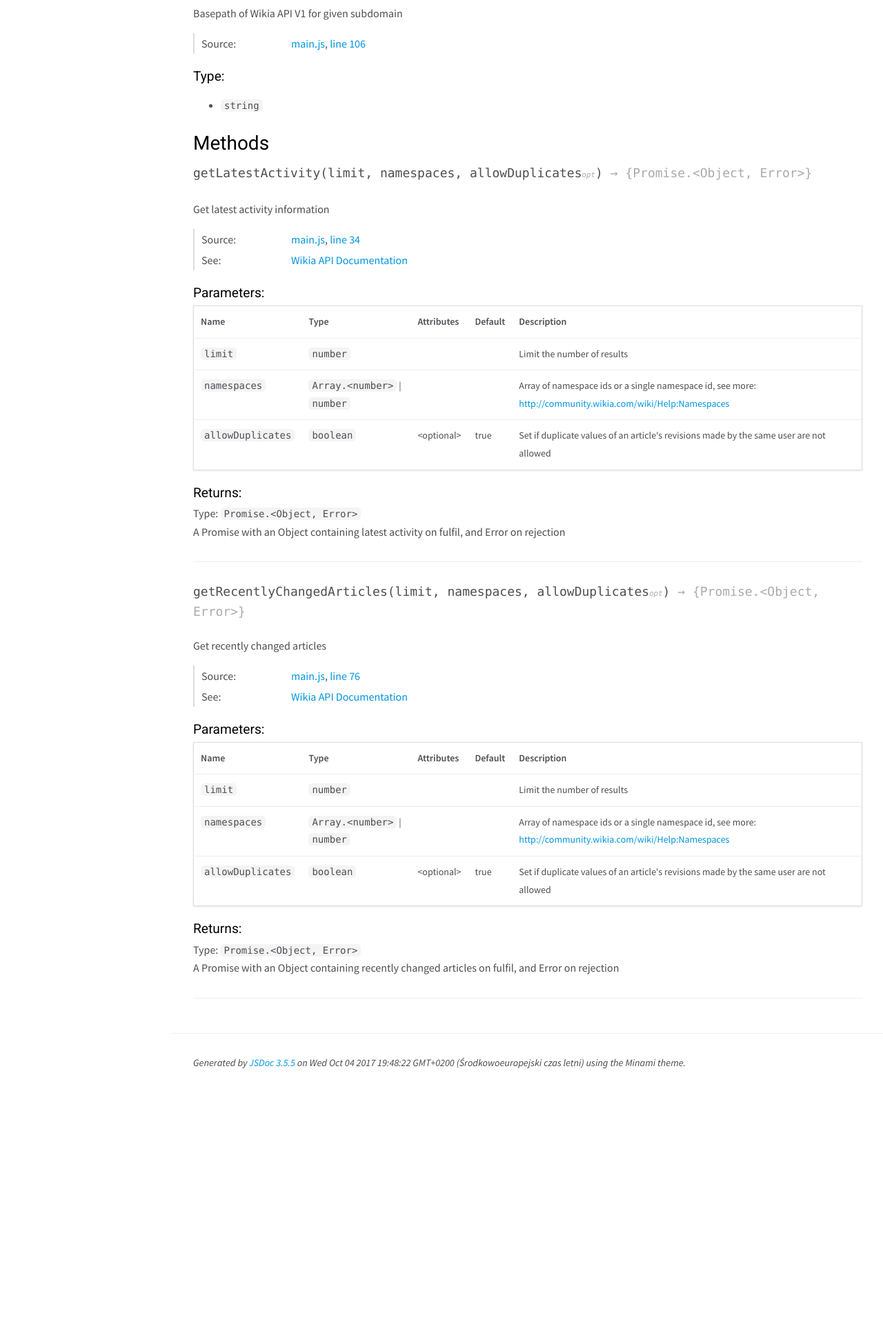
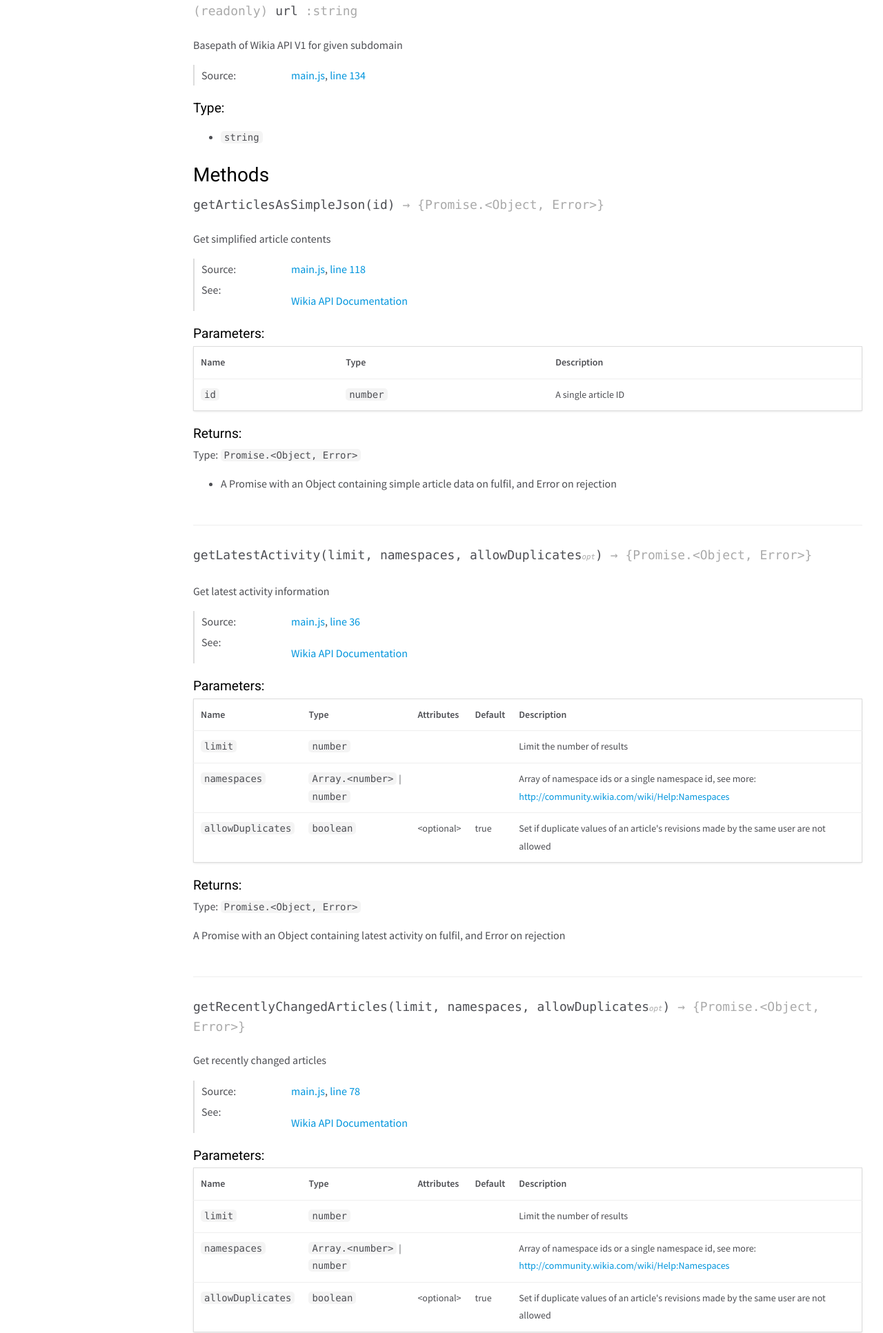
Before and after one commit to tchojnacki/nodewikiaapi, a website: page docs/WikiaAPI.html in a window 1280 px wide. Shown: the part 867-2800 px from the top of the page at 69% size. Before the commit the page ends 2452 px from the top, so only its background shows below. Drawn offline with nearby package versions, Linux system fonts and the light colour scheme.

Commit message:
Update docs

```diff
--- a/docs/WikiaAPI.html
+++ b/docs/WikiaAPI.html
@@ -24,7 +24,7 @@
 <label for="nav-trigger" class="overlay"></label>
 
 <nav>
-    <li class="nav-link nav-home-link"><a href="index.html">Home</a></li><li class="nav-heading">Classes</li><li class="nav-heading"><span class="nav-item-type type-class">C</span><span class="nav-item-name"><a href="WikiaAPI.html">WikiaAPI</a></span></li><li class="nav-item"><span class="nav-item-type type-function">F</span><span class="nav-item-name"><a href="WikiaAPI.html#getLatestActivity">getLatestActivity</a></span></li><li class="nav-item"><span class="nav-item-type type-function">F</span><span class="nav-item-name"><a href="WikiaAPI.html#getRecentlyChangedArticles">getRecentlyChangedArticles</a></span></li>
+    <li class="nav-link nav-home-link"><a href="index.html">Home</a></li><li class="nav-heading">Classes</li><li class="nav-heading"><span class="nav-item-type type-class">C</span><span class="nav-item-name"><a href="WikiaAPI.html">WikiaAPI</a></span></li><li class="nav-item"><span class="nav-item-type type-function">F</span><span class="nav-item-name"><a href="WikiaAPI.html#getArticlesAsSimpleJson">getArticlesAsSimpleJson</a></span></li><li class="nav-item"><span class="nav-item-type type-function">F</span><span class="nav-item-name"><a href="WikiaAPI.html#getLatestActivity">getLatestActivity</a></span></li><li class="nav-item"><span class="nav-item-type type-function">F</span><span class="nav-item-name"><a href="WikiaAPI.html#getRecentlyChangedArticles">getRecentlyChangedArticles</a></span></li>
 </nav>
 
 <div id="main">
@@ -45,7 +45,7 @@
         WikiaAPI
         </h2>
 
-            <div class="class-description">Class representing WikiaAPI V1</div>
+            <div class="class-description"><p>Class representing WikiaAPI V1</p></div>
 
 
 </header>
@@ -160,7 +160,7 @@
 
 
             <td class="description last">
-                Subdomain, for example "dev" or "pl.community"
+                <p>Subdomain, for example &quot;dev&quot; or &quot;pl.community&quot;</p>
 
             </td>
         </tr>
@@ -210,7 +210,7 @@
 
 
 <div class="description">
-    Subdomain, for example "dev" or "pl.community"
+    <p>Subdomain, for example &quot;dev&quot; or &quot;pl.community&quot;</p>
 </div>
 
 
@@ -253,6 +253,13 @@
 
 
 
+    <dt class="tag-see">See:</dt>
+    <dd class="tag-see">
+        <ul>
+            <li><p><a href="http://community.wikia.com/wiki/Help:URL">Help:URL</a> on Community Central</p></li>
+        </ul>
+    </dd>
+
 
 
 </dl>
@@ -284,7 +291,7 @@
 
 
 <div class="description">
-    Basepath of Wikia API V1 for given subdomain
+    <p>Basepath of Wikia API V1 for given subdomain</p>
 </div>
 
 
@@ -320,7 +327,7 @@
 
     <dt class="tag-source">Source:</dt>
     <dd class="tag-source"><ul class="dummy"><li>
-        <a href="main.js.html">main.js</a>, <a href="main.js.html#line106">line 106</a>
+        <a href="main.js.html">main.js</a>, <a href="main.js.html#line134">line 134</a>
     </li></ul></dd>
 
 
@@ -361,14 +368,14 @@
 
 
 
-    <h4 class="name" id="getLatestActivity"><span class="type-signature"></span>getLatestActivity<span class="signature">(limit, namespaces, allowDuplicates<span class="signature-attributes">opt</span>)</span><span class="type-signature"> &rarr; {Promise.&lt;Object, Error>}</span></h4>
+    <h4 class="name" id="getArticlesAsSimpleJson"><span class="type-signature"></span>getArticlesAsSimpleJson<span class="signature">(id)</span><span class="type-signature"> &rarr; {Promise.&lt;Object, Error>}</span></h4>
 
 
 
 
 
 <div class="description">
-    Get latest activity information
+    <p>Get simplified article contents</p>
 </div>
 
 
@@ -404,7 +411,7 @@
 
     <dt class="tag-source">Source:</dt>
     <dd class="tag-source"><ul class="dummy"><li>
-        <a href="main.js.html">main.js</a>, <a href="main.js.html#line34">line 34</a>
+        <a href="main.js.html">main.js</a>, <a href="main.js.html#line118">line 118</a>
     </li></ul></dd>
 
 
@@ -414,7 +421,176 @@
     <dt class="tag-see">See:</dt>
     <dd class="tag-see">
         <ul>
-            <li><a href="http://dev.wikia.com/api/v1#!/Activity/getLatestActivity_get_0">Wikia API Documentation</a></li>
+            <li><p><a href="http://dev.wikia.com/api/v1#!/Articles/getAsSimpleJson_get_0">Wikia API Documentation</a></p></li>
+        </ul>
+    </dd>
+
+
+
+</dl>
+
+
+
+
+
+
+
+
+
+    <h5>Parameters:</h5>
+
+
+<table class="params">
+    <thead>
+    <tr>
+
+        <th>Name</th>
+
+
+        <th>Type</th>
+
+
+
+
+
+        <th class="last">Description</th>
+    </tr>
+    </thead>
+
+    <tbody>
+
+
+        <tr>
+
+                <td class="name"><code>id</code></td>
+
+
+            <td class="type">
+
+
+<span class="param-type"><code>number</code></span>
+
+
+
+            </td>
+
+
+
+
+
+            <td class="description last">
+                <p>A single article ID</p>
+
+            </td>
+        </tr>
+
+
+    </tbody>
+</table>
+
+
+
+
+
+
+
+
+
+
+
+
+
+
+<div class="section-returns">
+<h5>Returns:</h5>
+
+
+
+<dl class="param-type">
+    <dt>
+        Type:
+    </dt>
+    <dd>
+
+<span class="param-type"><code>Promise.&lt;Object, Error></code></span>
+
+
+    </dd>
+</dl>
+
+
+<div class="param-desc">
+    <ul>
+<li>A Promise with an Object containing simple article data on fulfil, and Error on rejection</li>
+</ul>
+</div>
+
+
+</div>
+
+
+
+</div>
+
+
+<div class="section-method">
+
+
+
+    <h4 class="name" id="getLatestActivity"><span class="type-signature"></span>getLatestActivity<span class="signature">(limit, namespaces, allowDuplicates<span class="signature-attributes">opt</span>)</span><span class="type-signature"> &rarr; {Promise.&lt;Object, Error>}</span></h4>
+
+
+
+
+
+<div class="description">
+    <p>Get latest activity information</p>
+</div>
+
+
+
+
+
+<dl class="details">
+
+
+
+
+
+
+
+
+
+
+
+
+
+
+
+
+
+
+
+
+
+
+
+
+
+
+    <dt class="tag-source">Source:</dt>
+    <dd class="tag-source"><ul class="dummy"><li>
+        <a href="main.js.html">main.js</a>, <a href="main.js.html#line36">line 36</a>
+    </li></ul></dd>
+
+
+
+
+
+    <dt class="tag-see">See:</dt>
+    <dd class="tag-see">
+        <ul>
+            <li><p><a href="http://dev.wikia.com/api/v1#!/Activity/getLatestActivity_get_0">Wikia API Documentation</a></p></li>
         </ul>
     </dd>
 
@@ -488,7 +664,7 @@
 
 
             <td class="description last">
-                Limit the number of results
+                <p>Limit the number of results</p>
 
             </td>
         </tr>
@@ -529,7 +705,7 @@
 
 
             <td class="description last">
-                Array of namespace ids or a single namespace id, see more: <a href="http://community.wikia.com/wiki/Help:Namespaces">http://community.wikia.com/wiki/Help:Namespaces</a>
+                <p>Array of namespace ids or a single namespace id, see more: <a href="http://community.wikia.com/wiki/Help:Namespaces">http://community.wikia.com/wiki/Help:Namespaces</a></p>
 
             </td>
         </tr>
@@ -571,7 +747,7 @@
 
 
             <td class="description last">
-                Set if duplicate values of an article's revisions made by the same user are not allowed
+                <p>Set if duplicate values of an article's revisions made by the same user are not allowed</p>
 
             </td>
         </tr>
@@ -612,7 +788,7 @@
 
 
 <div class="param-desc">
-    A Promise with an Object containing latest activity on fulfil, and Error on rejection
+    <p>A Promise with an Object containing latest activity on fulfil, and Error on rejection</p>
 </div>
 
 
@@ -634,7 +810,7 @@
 
 
 <div class="description">
-    Get recently changed articles
+    <p>Get recently changed articles</p>
 </div>
 
 
@@ -670,7 +846,7 @@
 
     <dt class="tag-source">Source:</dt>
     <dd class="tag-source"><ul class="dummy"><li>
-        <a href="main.js.html">main.js</a>, <a href="main.js.html#line76">line 76</a>
+        <a href="main.js.html">main.js</a>, <a href="main.js.html#line78">line 78</a>
     </li></ul></dd>
 
 
@@ -680,7 +856,7 @@
     <dt class="tag-see">See:</dt>
     <dd class="tag-see">
         <ul>
-            <li><a href="http://dev.wikia.com/api/v1#!/Activity/getRecentlyChangedArticles_get_1">Wikia API Documentation</a></li>
+            <li><p><a href="http://dev.wikia.com/api/v1#!/Activity/getRecentlyChangedArticles_get_1">Wikia API Documentation</a></p></li>
         </ul>
     </dd>
 
@@ -754,7 +930,7 @@
 
 
             <td class="description last">
-                Limit the number of results
+                <p>Limit the number of results</p>
 
             </td>
         </tr>
@@ -795,7 +971,7 @@
 
 
             <td class="description last">
-                Array of namespace ids or a single namespace id, see more: <a href="http://community.wikia.com/wiki/Help:Namespaces">http://community.wikia.com/wiki/Help:Namespaces</a>
+                <p>Array of namespace ids or a single namespace id, see more: <a href="http://community.wikia.com/wiki/Help:Namespaces">http://community.wikia.com/wiki/Help:Namespaces</a></p>
 
             </td>
         </tr>
@@ -837,7 +1013,7 @@
 
 
             <td class="description last">
-                Set if duplicate values of an article's revisions made by the same user are not allowed
+                <p>Set if duplicate values of an article's revisions made by the same user are not allowed</p>
 
             </td>
         </tr>
@@ -878,7 +1054,7 @@
 
 
 <div class="param-desc">
-    A Promise with an Object containing recently changed articles on fulfil, and Error on rejection
+    <p>A Promise with an Object containing recently changed articles on fulfil, and Error on rejection</p>
 </div>
 
 
@@ -905,7 +1081,7 @@
 <br class="clear">
 
 <footer>
-    Generated by <a href="https://github.com/jsdoc3/jsdoc">JSDoc 3.5.5</a> on Wed Oct 04 2017 19:48:22 GMT+0200 (Środkowoeuropejski czas letni) using the Minami theme.
+    Generated by <a href="https://github.com/jsdoc3/jsdoc">JSDoc 3.5.5</a> on Wed Oct 04 2017 20:17:11 GMT+0200 (Środkowoeuropejski czas letni) using the Minami theme.
 </footer>
 
 <script>prettyPrint();</script>
```
Also changed, not shown: docs/index.html (+2 -2 lines), docs/main.js.html (+32 -4 lines).
